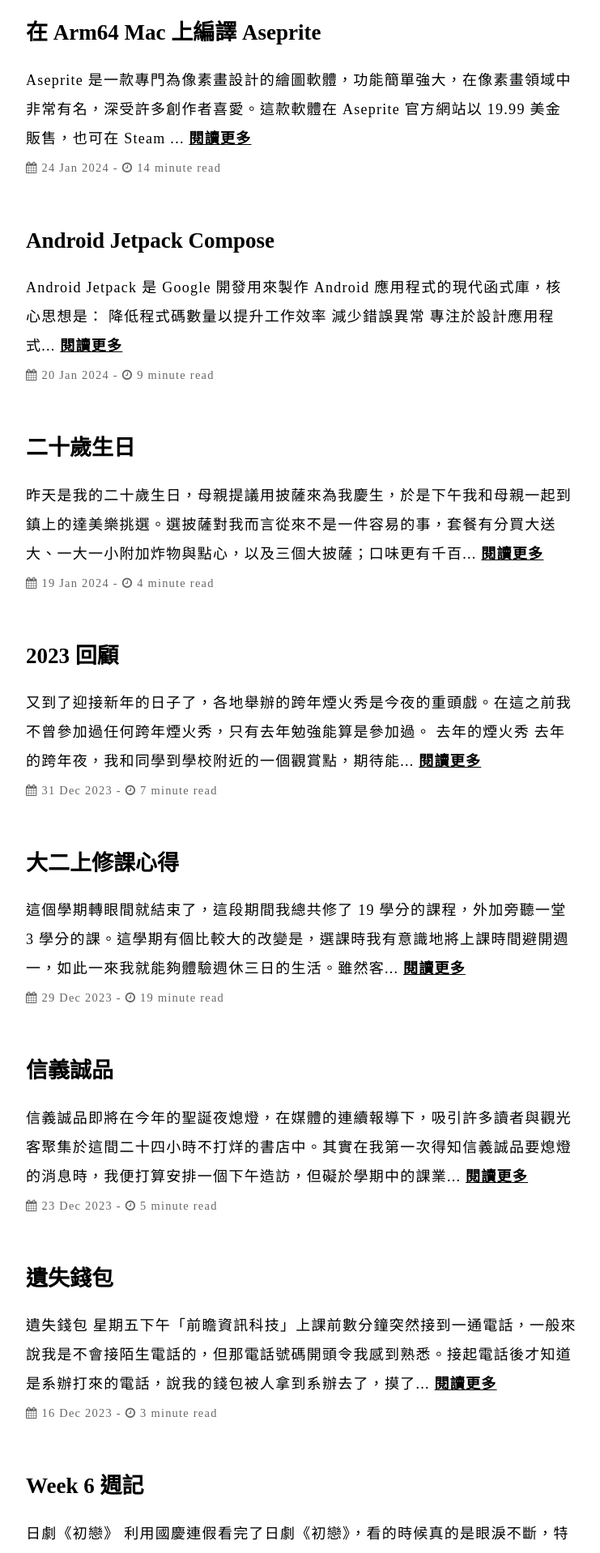
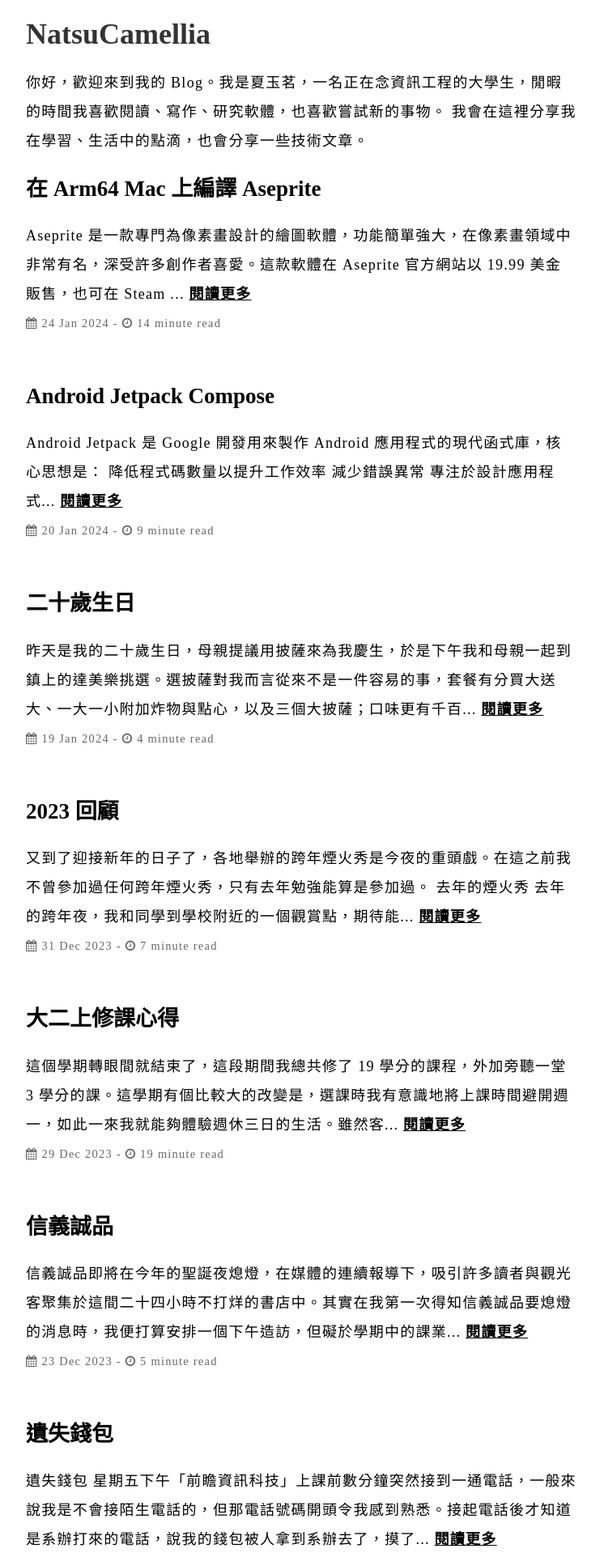
Before and after one commit to NatsuCamellia/NatsuCamellia.github.io, a Jekyll site: the page built from index.html, in a window 1280 px wide. Shown: the top 1918 px of the page at 81% size, without its empty margins (268-1009 px from the left). Built offline with Jekyll 4.4.1, drawn with Linux system fonts in a browser that asks for light colours; the list of posts is cut into pages by our own code.

Commit message:
Add site intro in home page

```diff
--- a/_layouts/home.html
+++ b/_layouts/home.html
@@ -1,6 +1,16 @@
 ---
 layout: default
 ---
+
+<h1>NatsuCamellia</h1>
+
+<div class="site-intro">
+  <p>
+    你好，歡迎來到我的 Blog。我是夏玉茗，一名正在念資訊工程的大學生，閒暇的時間我喜歡閱讀、寫作、研究軟體，也喜歡嘗試新的事物。
+    我會在這裡分享我在學習、生活中的點滴，也會分享一些技術文章。
+  </p>
+</div>
+
 
 {% for post in paginator.posts %}
   <div class="posts-container">
--- a/_sass/_default.scss
+++ b/_sass/_default.scss
@@ -10,10 +10,6 @@
 
 .content-container {
   margin-bottom: 4rem;
-}
-
-.content-container h1 {
-  text-align: center;
 }
 
 /*48em*/
```
